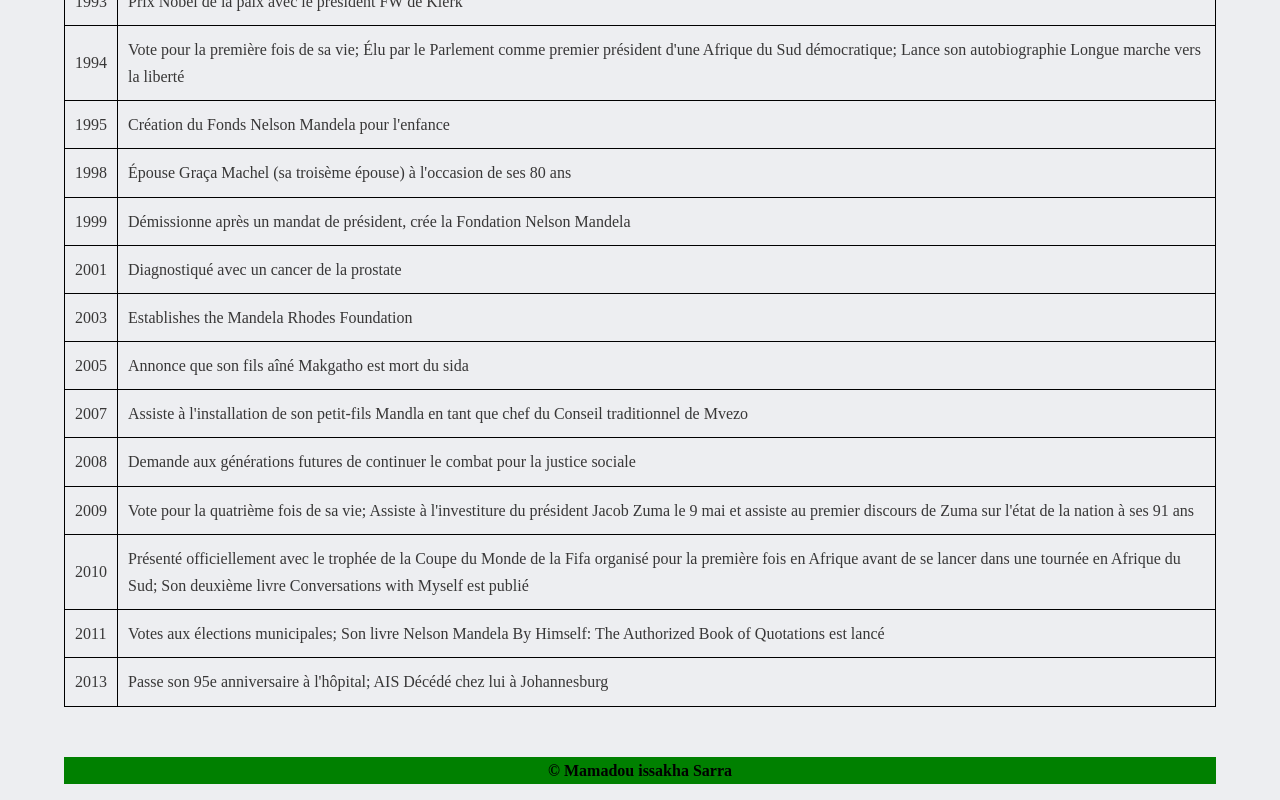
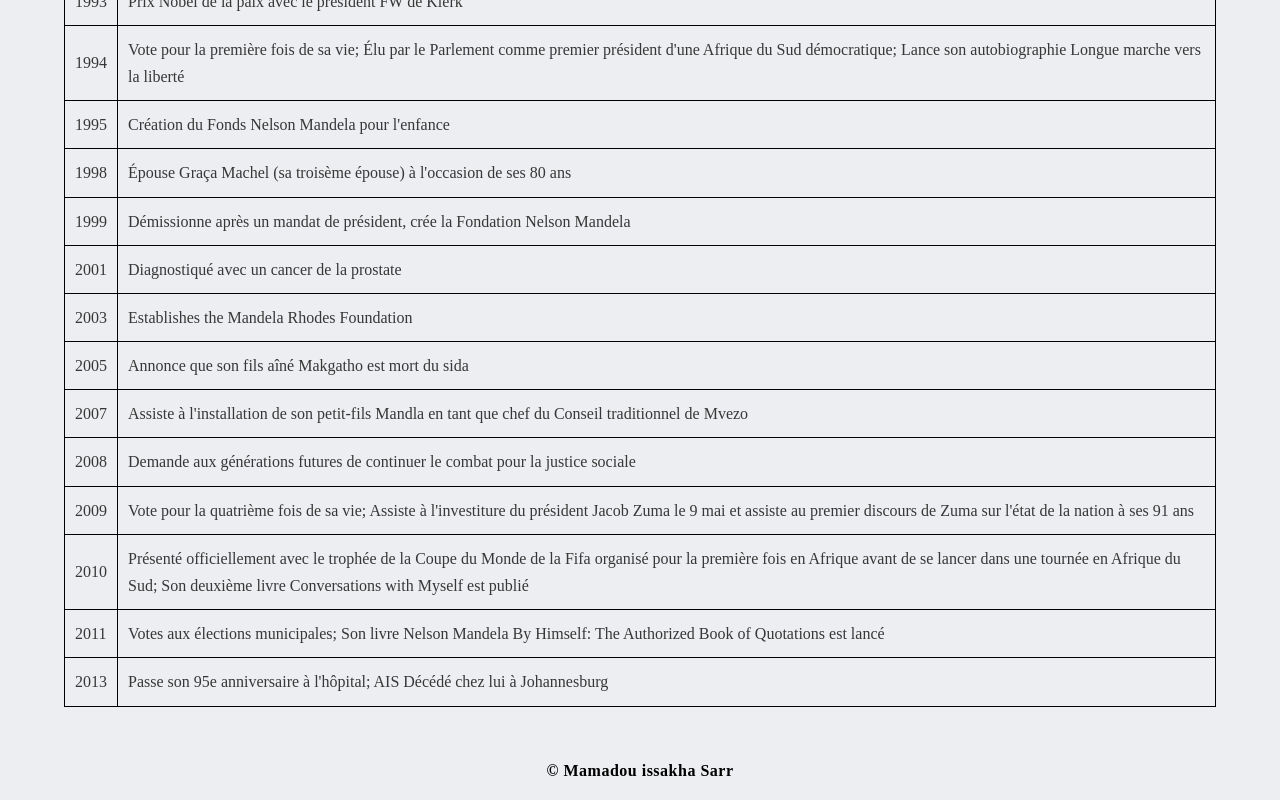
Before and after one commit to Issakha07/Projet-Pr-sentez-Votre-Hero-Africain, a plain HTML site: page index.html in a window 1280 px wide. Shown: the part 8335-9135 px from the top of the page. Drawn offline with Linux system fonts and the light colour scheme.

Commit message:
ajout contexte dans fichier readme et finition

```diff
--- a/index.html
+++ b/index.html
@@ -346,7 +346,7 @@
     </div>
                                                    <!-- FOOTER -->
     <div class="footer">
-        <p>&copy; Mamadou issakha Sarra </p>
+        <p>&copy; Mamadou issakha Sarr </p>
     </div>
 </body>
 </html>
--- a/style.css
+++ b/style.css
@@ -79,9 +79,9 @@ th{
 
 /* -------------------------FOOTER-------------------------- */
 .footer{
-  background-color: green;
   text-align: center;
   margin-top: 50px;
   color: #000;
   font-weight: bold;
+  letter-spacing: 0.50px;
 }
```
Also changed, not shown: 1 other file.
